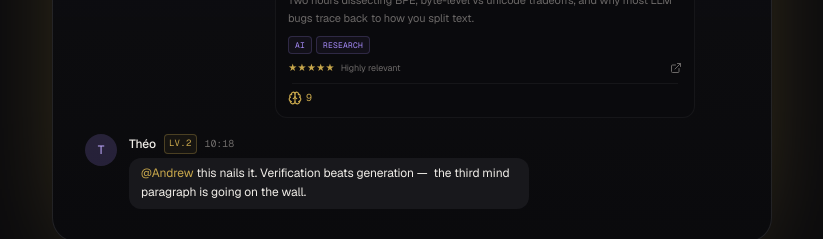
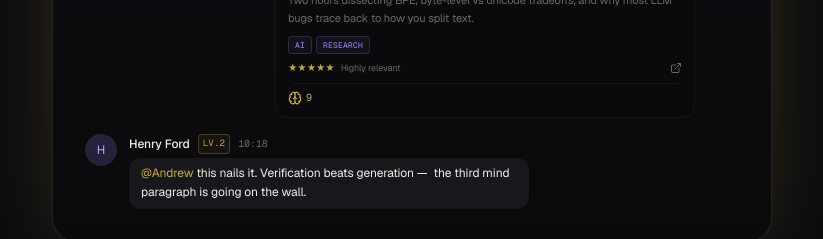
Before and after one commit to Falconinium/thirdmind-landingpage, a Next.js app: page / in a window 1280 px wide. Shown: the part 1320-1559 px from the top of the page, without its empty margins (228-1051 px from the left). Built offline with nearby package versions, Linux system fonts and the light colour scheme.

Commit message:
Replace Théo with Henry Ford — Master Mind canon

```diff
--- a/components/ChannelMockup.tsx
+++ b/components/ChannelMockup.tsx
@@ -81,7 +81,7 @@ export function ChannelMockup() {
       />
 
       <PlainMessage
-        name="Théo"
+        name="Henry Ford"
         tint={{ bg: 'rgba(167,139,250,0.18)', text: '#c0aafd' }}
         level={2}
         time="10:18"
```
